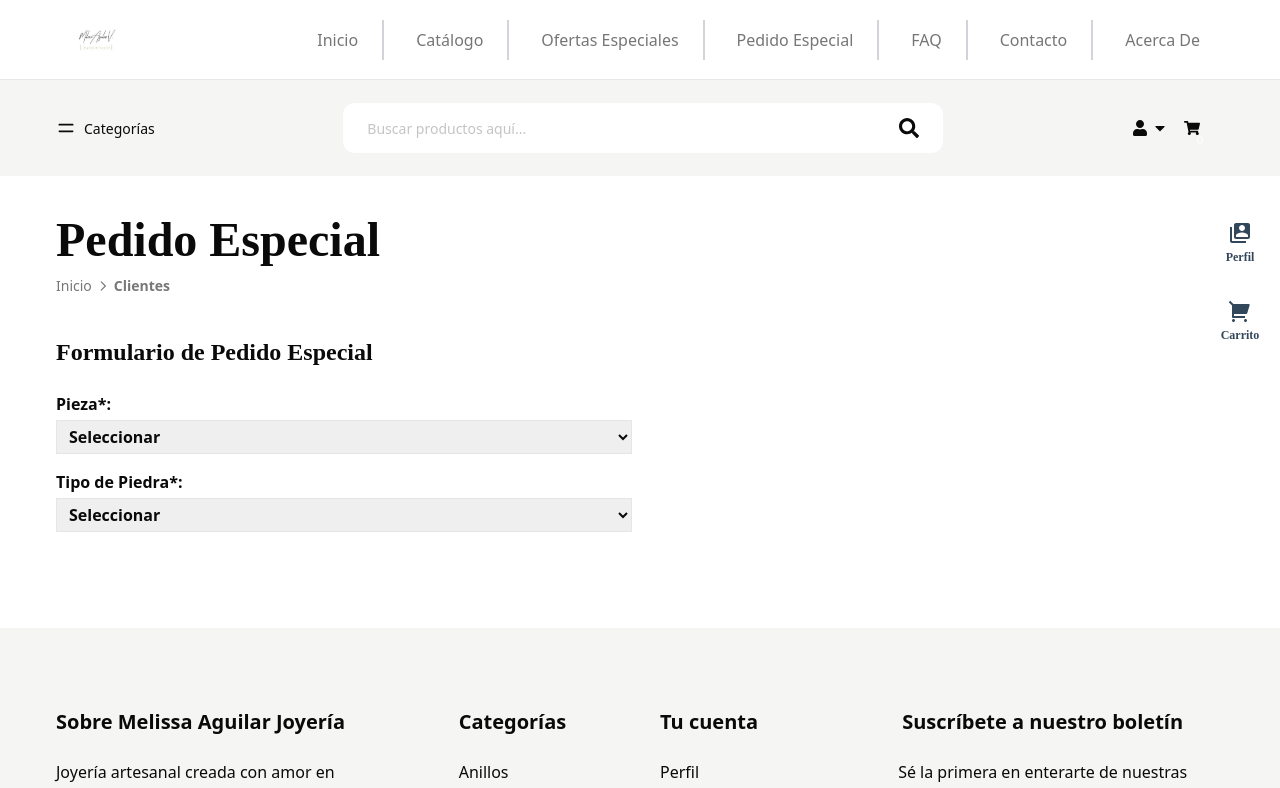
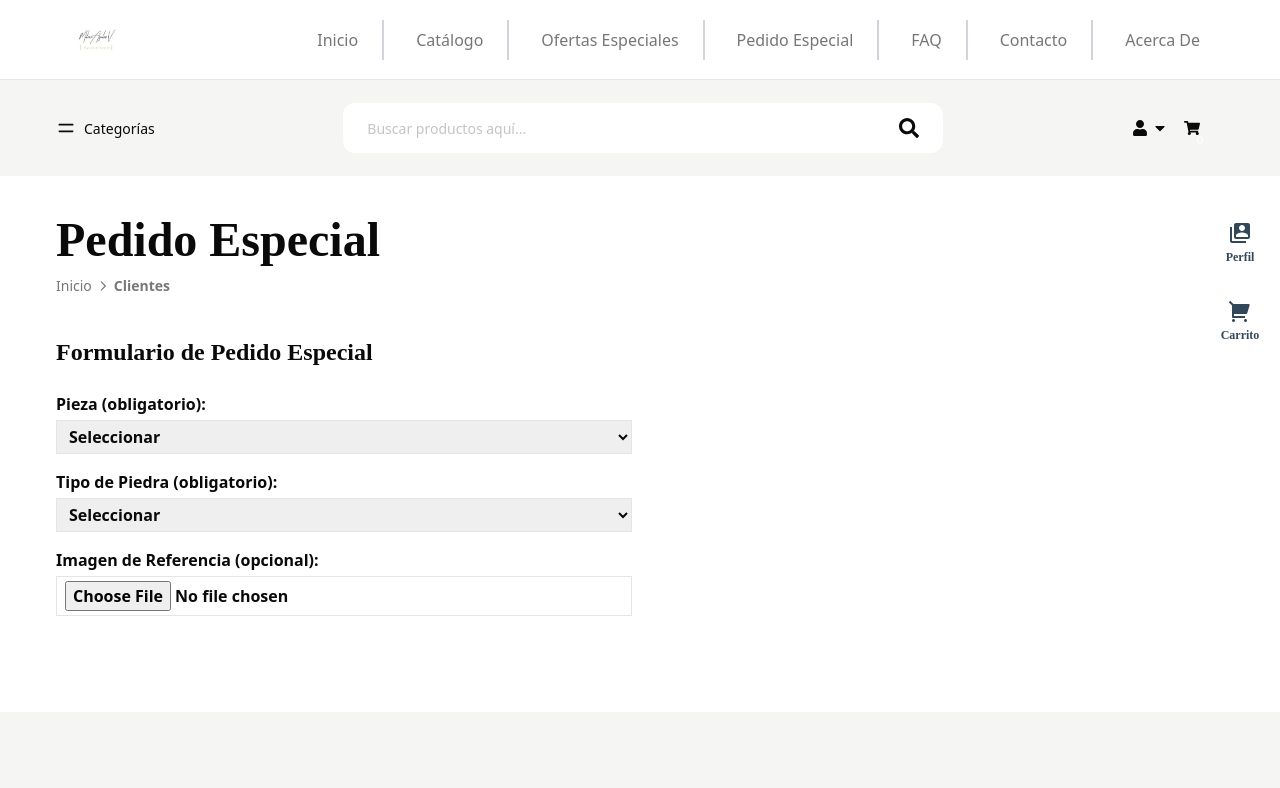
Before and after one commit to kianyArroliga/JoyeriaMelissa, a React (Vite) app in the folder FrontEnd/: page /clientes/pedido-especial in a window 1280 px wide. Shown: the top 788 px of the page. Built offline with nearby package versions, Linux system fonts and the light colour scheme.

Commit message:
PedidoEspecialMODImagen

```diff
--- a/FrontEnd/src/pages/clientes/PedidoEspecial/PedidoEspecial.jsx
+++ b/FrontEnd/src/pages/clientes/PedidoEspecial/PedidoEspecial.jsx
@@ -18,8 +18,18 @@ const PedidoEspecial = () => {
   const [pieza, setPieza] = useState("");
   const [talla, setTalla] = useState("");
   const [tipoPiedra, setTipoPiedra] = useState("");
+  const [referencia, setReferencia] = useState(null);
+  const [preview, setPreview] = useState(null);
   const [mensaje, setMensaje] = useState("");
   const [mensajeExito, setMensajeExito] = useState("");
+
+  const handleFileChange = (e) => {
+    const file = e.target.files[0];
+    if (file) {
+      setReferencia(file);
+      setPreview(URL.createObjectURL(file));
+    }
+  };
 
   const handleSubmit = (e) => {
     e.preventDefault();
@@ -36,8 +46,9 @@ const PedidoEspecial = () => {
     setPieza("");
     setTalla("");
     setTipoPiedra("");
+    setReferencia(null);
+    setPreview(null);
 
-    // Ocultar mensaje de éxito luego de 5 segundos
     setTimeout(() => setMensajeExito(""), 5000);
   };
 
@@ -64,8 +75,9 @@ const PedidoEspecial = () => {
         {mensaje && <p className="text-red-500 mb-4">{mensaje}</p>}
 
         <form onSubmit={handleSubmit} className="flex flex-col gap-4 max-w-xl">
+          {/* Pieza */}
           <label htmlFor="pieza" className="font-semibold">
-            Pieza*:
+            Pieza (obligatorio):
             <select
               id="pieza"
               className="w-full border px-2 py-1 mt-1"
@@ -81,6 +93,7 @@ const PedidoEspecial = () => {
             </select>
           </label>
 
+          {/* Talla si es anillo */}
           {pieza === "Anillo" && (
             <label htmlFor="talla" className="font-semibold">
               Talla (solo si es anillo):
@@ -95,8 +108,9 @@ const PedidoEspecial = () => {
             </label>
           )}
 
+          {/* Tipo de piedra */}
           <label htmlFor="tipoPiedra" className="font-semibold">
-            Tipo de Piedra*:
+            Tipo de Piedra (obligatorio):
             <select
               id="tipoPiedra"
               className="w-full border px-2 py-1 mt-1"
@@ -110,6 +124,27 @@ const PedidoEspecial = () => {
             </select>
           </label>
 
+          {/* Imagen de referencia */}
+          <label htmlFor="referencia" className="font-semibold">
+            Imagen de Referencia (opcional):
+            <input
+              id="referencia"
+              type="file"
+              accept="image/*"
+              className="w-full border px-2 py-1 mt-1"
+              onChange={handleFileChange}
+            />
+          </label>
+
+          {/* Vista previa */}
+          {preview && (
+            <div className="mt-2">
+              <p className="text-sm text-gray-600">Vista previa:</p>
+              <img src={preview} alt="Vista previa" className="w-40 h-40 object-cover rounded-md mt-2" />
+            </div>
+          )}
+
+          {/* Botón de enviar */}
           <button
             type="submit"
             className="w-44 bg-primeColor text-white py-2 hover:bg-black duration-200"
@@ -118,6 +153,7 @@ const PedidoEspecial = () => {
           </button>
         </form>
 
+        {/* Ejemplo según tipo de pieza */}
         {pieza && (
           <div className="mt-8">
             <h2 className="font-semibold text-lg mb-2">Ejemplo de {pieza}:</h2>
--- a/FrontEnd/tailwind.config.js
+++ b/FrontEnd/tailwind.config.js
@@ -54,7 +54,7 @@ module.exports = {
         }
       },
       maxWidth: {
-        container: "1200px", // <- clase necesaria para centrar tu contenido
+        container: "1200px",
       },
     },
   },
```
